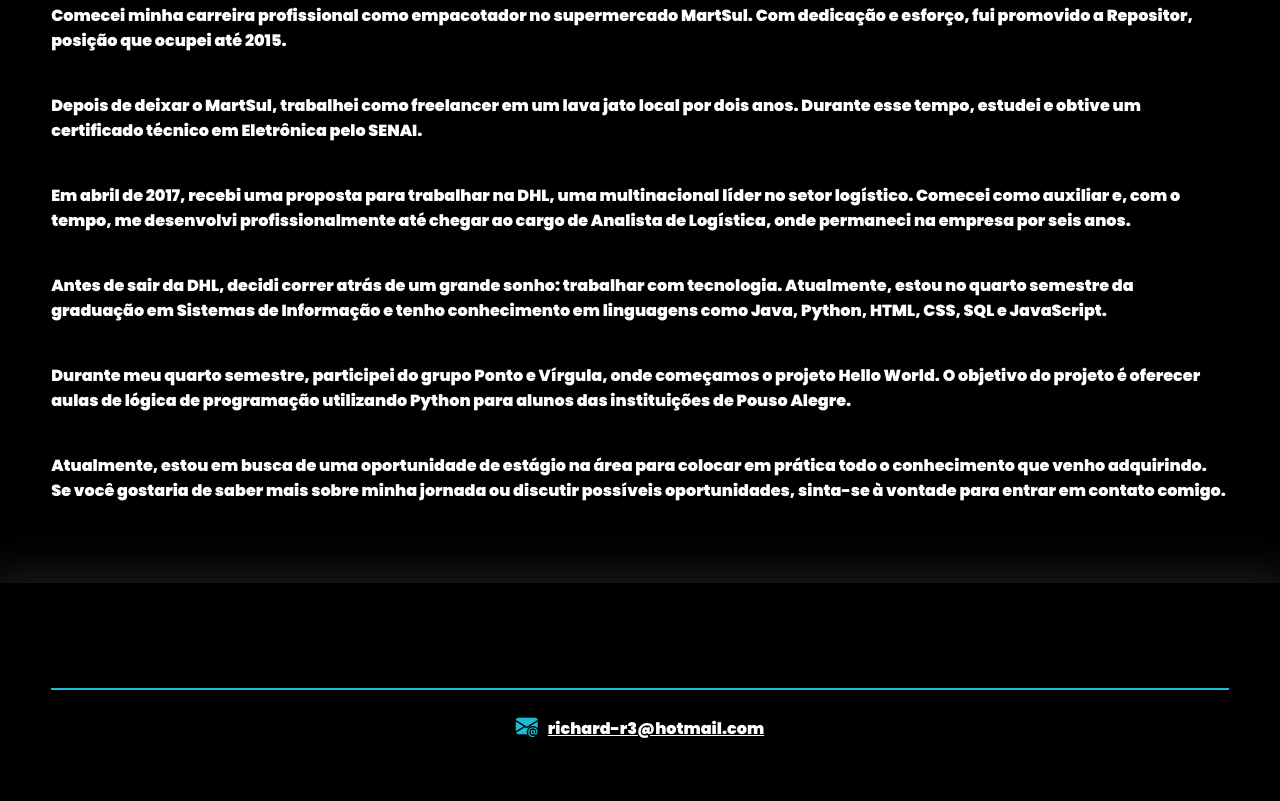
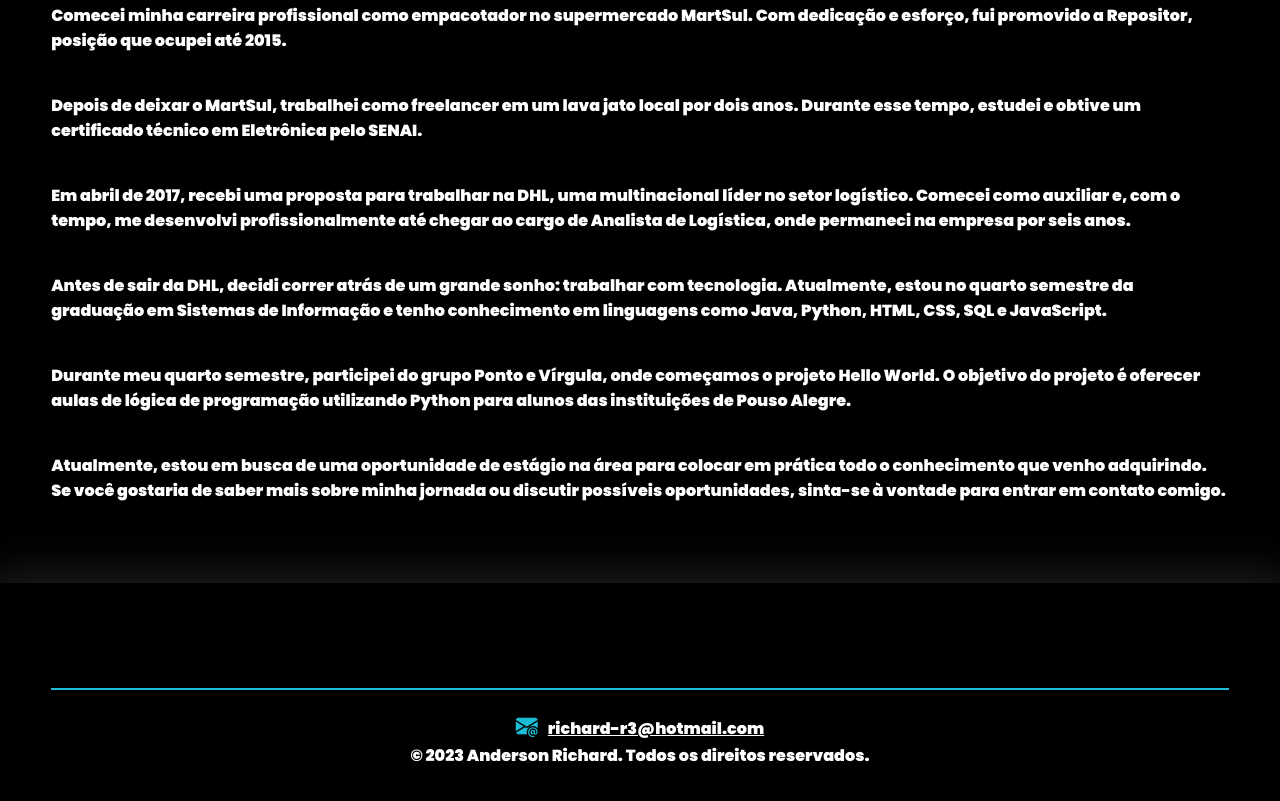
Before and after one commit to AndersonRichard/AndersonRichard.github.io, a plain HTML site: page sobre.html in a window 1280 px wide. Shown: the part 347-1148 px from the top of the page. Drawn offline with nearby package versions, Linux system fonts and the light colour scheme.

```diff
--- a/sobre.html
+++ b/sobre.html
@@ -92,7 +92,7 @@
 
             <div class="line-footer borda">
                 <p><a href="mailto:richard-r3@hotmail.com"><i class="bi bi-envelope-at-fill"></i>richard-r3@hotmail.com</a></p>
-                <p class="footerfooter">&copy; 2023 Anderson Richard. Todos os direitos reservados.</p>
+                <p id="txt-footer">&copy; 2023 Anderson Richard. Todos os direitos reservados.</p>
             </div><!--line-footer-->
 
         </div><!--interface-->
--- a/style.css
+++ b/style.css
@@ -379,7 +379,7 @@ footer .line-footer p a {
     color: #fff;
 }
 
-.txt-footer {
+#txt-footer {
     color: #fff;
 }
 
@@ -392,9 +392,7 @@ footer .line-footer p {
     text-align: center;
 }
 
-.txt-footer{
-    color: #fff;
-}
+
 
 
 /* ESTILO CURRICULO  */
```
Also changed, not shown: contato.html (+1 -1 lines), curriculo.html (+1 -1 lines), index.html (+1 -1 lines).
